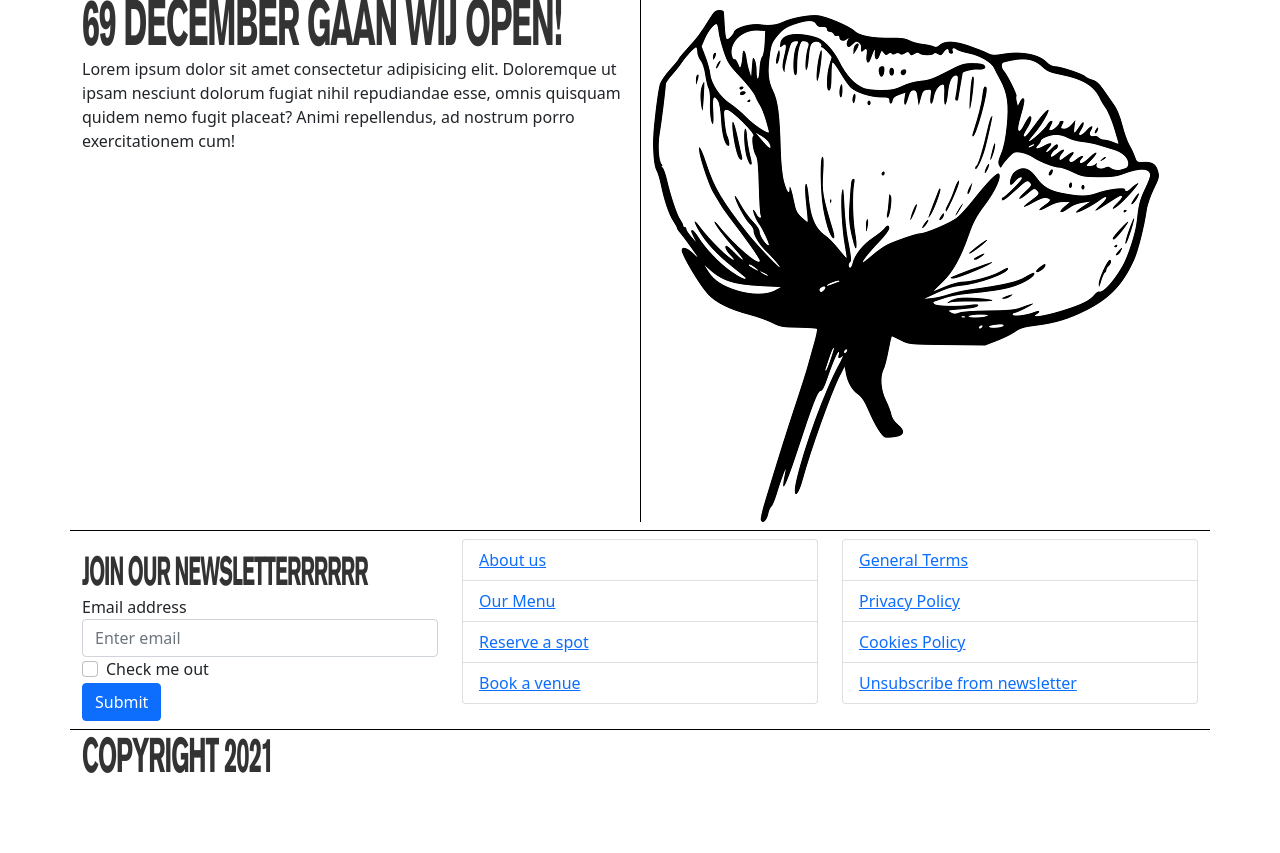
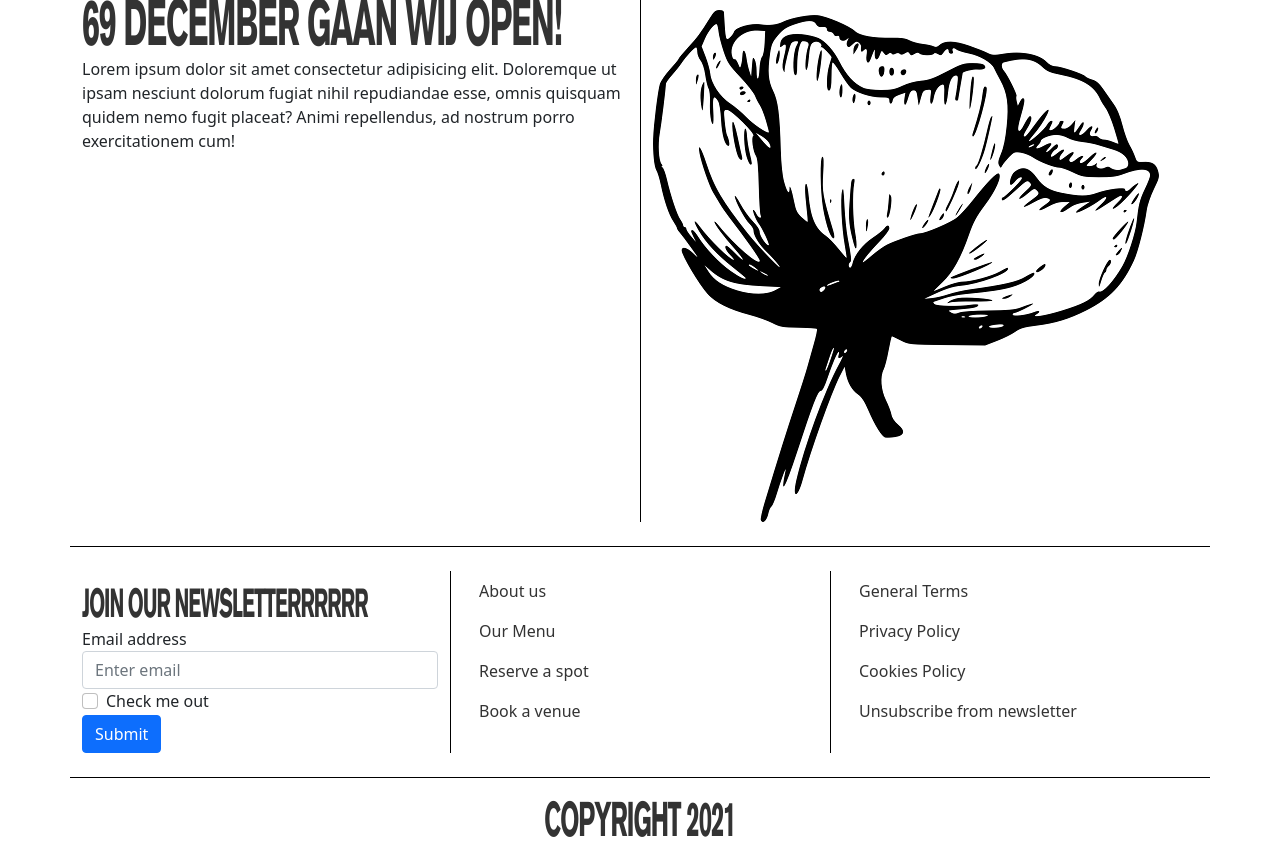
Before and after one commit to joranvanerk/project_george, a PHP site: page /index.php in a window 1280 px wide. Shown: the part 752-1605 px from the top of the page. Before the commit the page ends 1525 px from the top, so only its background shows below. Run offline with PHP 8.4, Linux system fonts and the light colour scheme.

Commit message:
Added lines between content on the footer

```diff
--- a/css/style.css
+++ b/css/style.css
@@ -18,6 +18,24 @@
 .btn-outline-george:active, .btn-outline-george:hover {
   background-color: #333333;
   color: #fff;
+}
+
+/* Footer CSS */
+.footer_item {
+  border: none;
+}
+
+.footer_item>a {
+  color: #333333;
+  text-decoration: none;
+}
+
+.footer_item>a:hover, .footer_item>a:active {
+  text-decoration: underline;
+}
+
+.cr {
+  text-align: center;
 }
 
 /* LandingsPage CSS */
--- a/includes/footer.php
+++ b/includes/footer.php
@@ -1,7 +1,7 @@
 <!-- Footer -->
 <div class="container">
   <div class="row">
-  <div class="mt-2 mb-2" style="background-color:#000000; height:1px; width:100%;"></div>
+  <div class="mt-4 mb-4" style="background-color:#000000; height:1px; width:100%;"></div>
     <!-- Newsletter -->
     <div class="col-4">
       <h5 class="mt-4 george_title">Join our newsletterrrrrr</h5>
@@ -17,20 +17,20 @@
         <button type="submit" class="btn btn-primary">Submit</button>
       </form>
     </div>
-    <div class="col-4">
+    <div class="col-4 vl">
       <ul class="list-group">
-        <li class="list-group-item"><a href="aboutus">About us</a></li>
-        <li class="list-group-item"><a href="menu">Our Menu</a></li>
-        <li class="list-group-item"><a href="reservation">Reserve a spot</a></li>
-        <li class="list-group-item"><a href="bookevent">Book a venue</a></li>
+        <li class="list-group-item footer_item"><a href="aboutus">About us</a></li>
+        <li class="list-group-item footer_item"><a href="menu">Our Menu</a></li>
+        <li class="list-group-item footer_item"><a href="reservation">Reserve a spot</a></li>
+        <li class="list-group-item footer_item"><a href="bookevent">Book a venue</a></li>
       </ul>
     </div>
-    <div class="col-4">
+    <div class="col-4 vl">
       <ul class="list-group">
-        <li class="list-group-item"><a href="general-terms">General Terms</a></li>
-        <li class="list-group-item"><a href="privacy-policy">Privacy Policy</a></li>
-        <li class="list-group-item"><a href="cookies">Cookies Policy</a></li>
-        <li class="list-group-item"><a href="unsubscribe">Unsubscribe from newsletter</a></li>
+        <li class="list-group-item footer_item"><a href="general-terms">General Terms</a></li>
+        <li class="list-group-item footer_item"><a href="privacy-policy">Privacy Policy</a></li>
+        <li class="list-group-item footer_item"><a href="cookies">Cookies Policy</a></li>
+        <li class="list-group-item footer_item"><a href="unsubscribe">Unsubscribe from newsletter</a></li>
       </ul>
     </div>
   </div>
@@ -38,9 +38,9 @@
 <!-- Footer Copyright -->
 <div class="container">
   <div class="row">
-    <div class="mt-2 mb-2" style="background-color:#000000; height:1px; width:100%;"></div>
-    <h4 class="george_title mt-2">Copyright 2021</h4>
-</div>
+    <div class="mt-4 mb-4" style="background-color:#000000; height:1px; width:100%;"></div>
+    <h4 class="george_title mt-2 cr">Copyright 2021</h4>
+  </div>
 </div>
 
 <script src="https://cdn.jsdelivr.net/npm/bootstrap@5.1.1/dist/js/bootstrap.bundle.min.js" integrity="sha384-/bQdsTh/da6pkI1MST/rWKFNjaCP5gBSY4sEBT38Q/9RBh9AH40zEOg7Hlq2THRZ" crossorigin="anonymous"></script>
```
